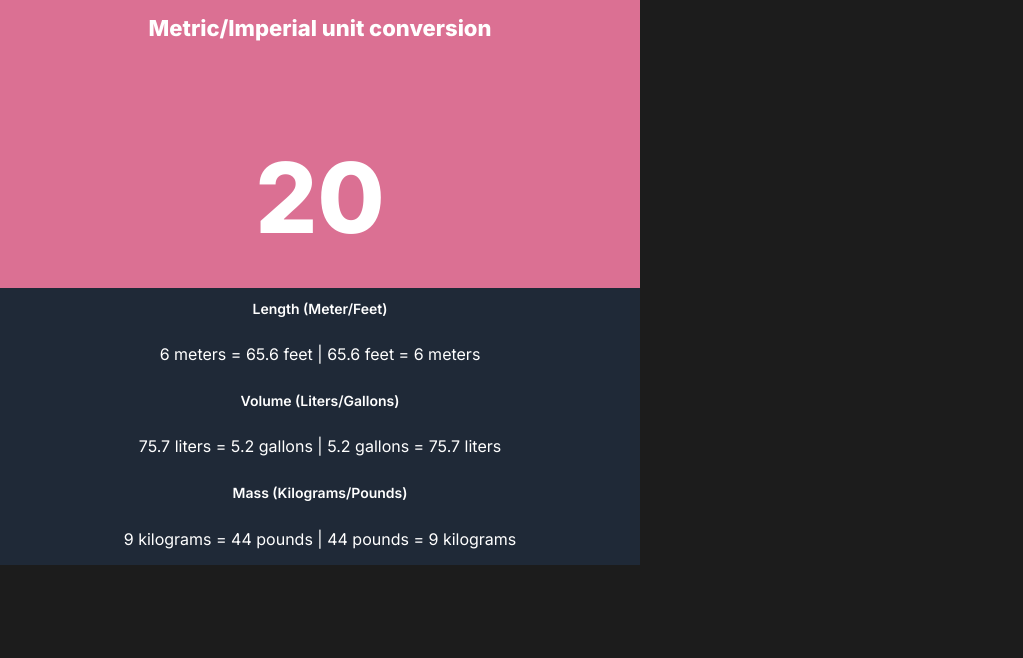
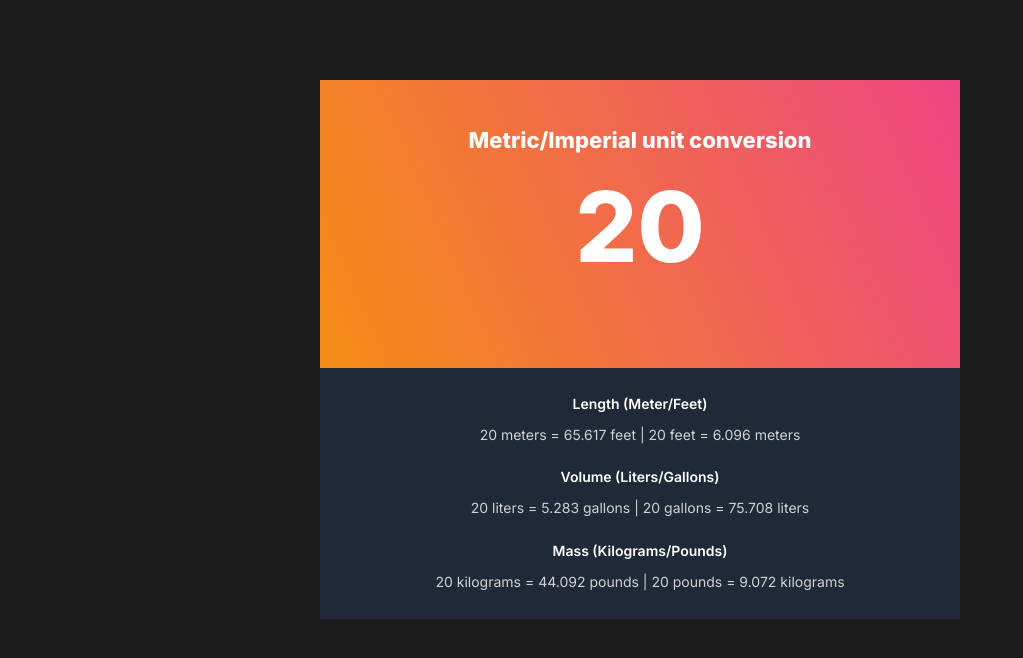
Before and after one commit to webdevterri/SOLO-Unit-Conversion-App, a plain HTML site: page index.html in a window 1280 px wide. Shown: the whole page, without its empty margins (0-1023 px from the left). Drawn offline with Linux system fonts and the light colour scheme.

Commit message:
Added 3 decimal points, fixed CSS styling

```diff
--- a/index.css
+++ b/index.css
@@ -12,10 +12,14 @@ body {
 body {
   background-color: #1c1c1c;
   color: white;
+  height: 100vh;
+  display: flex;
+  align-items: center;
+  justify-content: center;
 }
 
 .content {
-  height: 80vh;
+  height: 80%;
   width: 80vh;
   display: flex;
   flex-direction: column;
@@ -24,7 +28,15 @@ body {
 .top {
   height: 45%;
   width: 100%;
-  background-color: palevioletred;
+  background: linear-gradient(246.26deg, #ED4683 0%, #F48E14 100%);
+
+}
+
+.top-content {
+  display: flex;
+  flex-direction: column;
+  justify-content: center;
+  padding-top: 2rem;
 }
 
 h1,
@@ -39,12 +51,14 @@ h1 {
 
 .inputNumDisplay {
   font-size: 97.57px;
+  margin: 0;
 }
 
 .bottom {
   height: auto;
   width: 100%;
   background-color: #1F2937;
+  padding: 15px;
 }
 
 #conversionResults {
@@ -59,4 +73,11 @@ h2 {
   font-size: 14px;
   font-weight: 600;
   text-align: center;
+  margin-bottom: 0;
 }
+
+p.results {
+  color: #D2D2D2;
+  font-size: 14px;
+  font-weight: 400;
+}
--- a/index.html
+++ b/index.html
@@ -16,9 +16,11 @@
   <body>
     <div class="content">
       <div class="top">
-        <h1>Metric/Imperial unit conversion</h1>
-        <div id="inputNum">
-          <!-- JavaScript output goes here -->
+        <div class="top-content">
+          <h1>Metric/Imperial unit conversion</h1>
+          <div id="inputNum">
+            <!-- JavaScript output goes here -->
+          </div>
         </div>
       </div>
       <div class="bottom">
--- a/index.js
+++ b/index.js
@@ -8,28 +8,28 @@ document.getElementById("inputNum").innerHTML = `
 // Length (Meters/Feet)
 let meter = num;
 let feet = num;
-const lengthInMeters = feet * 0.3;
-const lengthInFeet = meter * 3.28;
+const lengthInMeters = feet * 0.3048;
+const lengthInFeet = meter * 3.28084;
 
 // Volume (Liters/Gallons)
 let liters = num;
 let gallons = num;
-const volumeInLiters = gallons * 3.785;
-const volumeInGallons = liters * 0.26;
+const volumeInLiters = gallons * 3.7854;
+const volumeInGallons = liters * 0.2641729;
 
 // Mass (Kilograms/Pounds)
 let kilograms = num;
 let pounds = num;
-const massInKilograms = pounds * 0.45;
-const massInPounds = kilograms * 2.2;
+const massInKilograms = pounds * 0.4535924;
+const massInPounds = kilograms * 2.204623;
 
 document.getElementById("conversionResults").innerHTML = `
 <h2>Length (Meter/Feet)</h2>
-<p>${lengthInMeters} meters = ${lengthInFeet} feet | ${lengthInFeet} feet = ${lengthInMeters} meters</p>
+<p class="results">${num} meters = ${lengthInFeet.toFixed(3)} feet | ${num} feet = ${lengthInMeters.toFixed(3)} meters</p>
 <h2>Volume (Liters/Gallons)</h2>
-<p>${volumeInLiters} liters = ${volumeInGallons} gallons | ${volumeInGallons} gallons = ${volumeInLiters} liters</p>
+<p class="results">${num} liters = ${volumeInGallons.toFixed(3)} gallons | ${num} gallons = ${volumeInLiters.toFixed(3)} liters</p>
 <h2>Mass (Kilograms/Pounds)</h2>
-<p>${massInKilograms} kilograms = ${massInPounds} pounds | ${massInPounds} pounds = ${massInKilograms} kilograms</p>
+<p class="results">${num} kilograms = ${massInPounds.toFixed(3)} pounds | ${num} pounds = ${massInKilograms.toFixed(3)} kilograms</p>
 `;
 
 // Round to 3 decimal points like: 37.245
```
